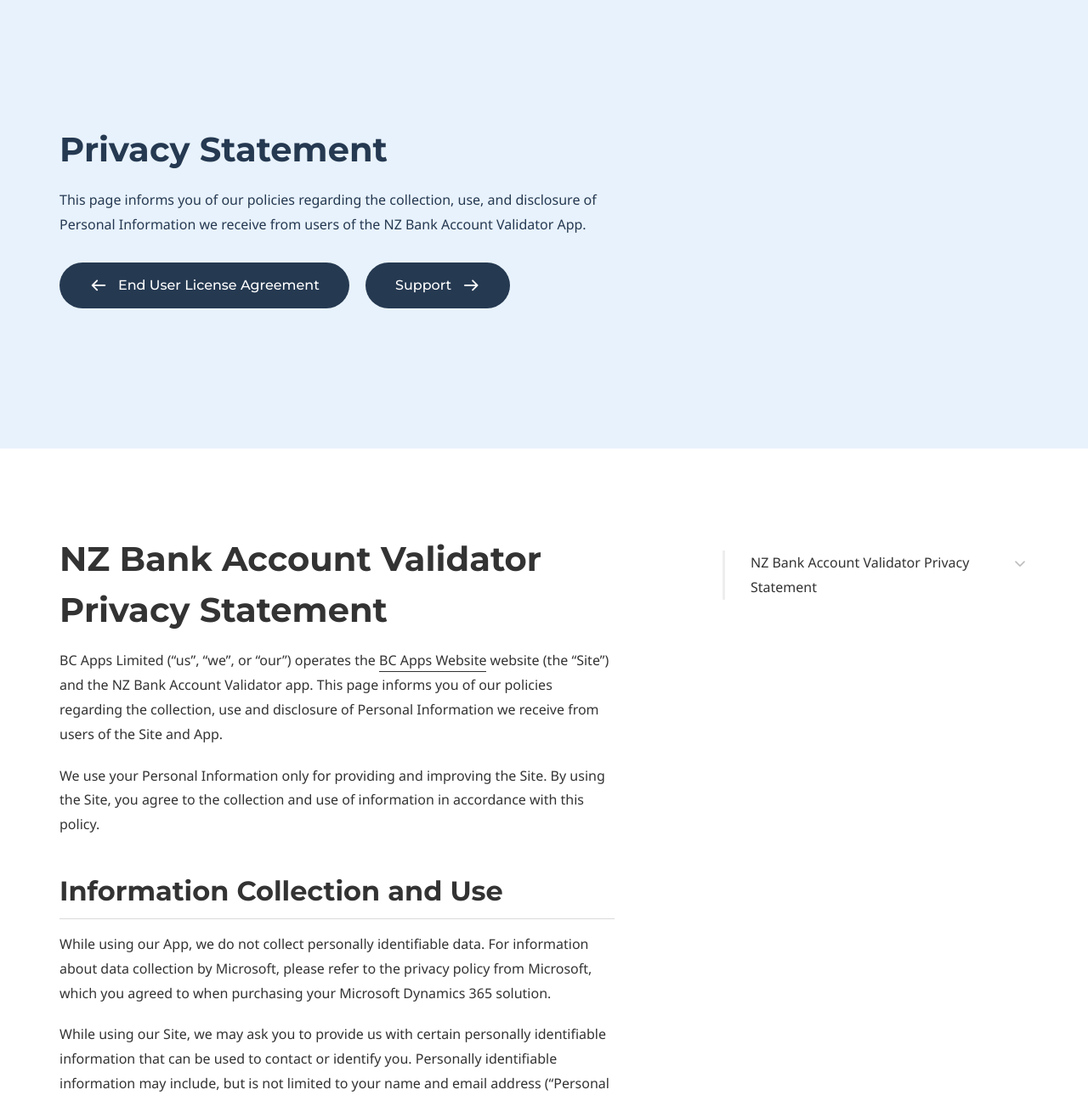
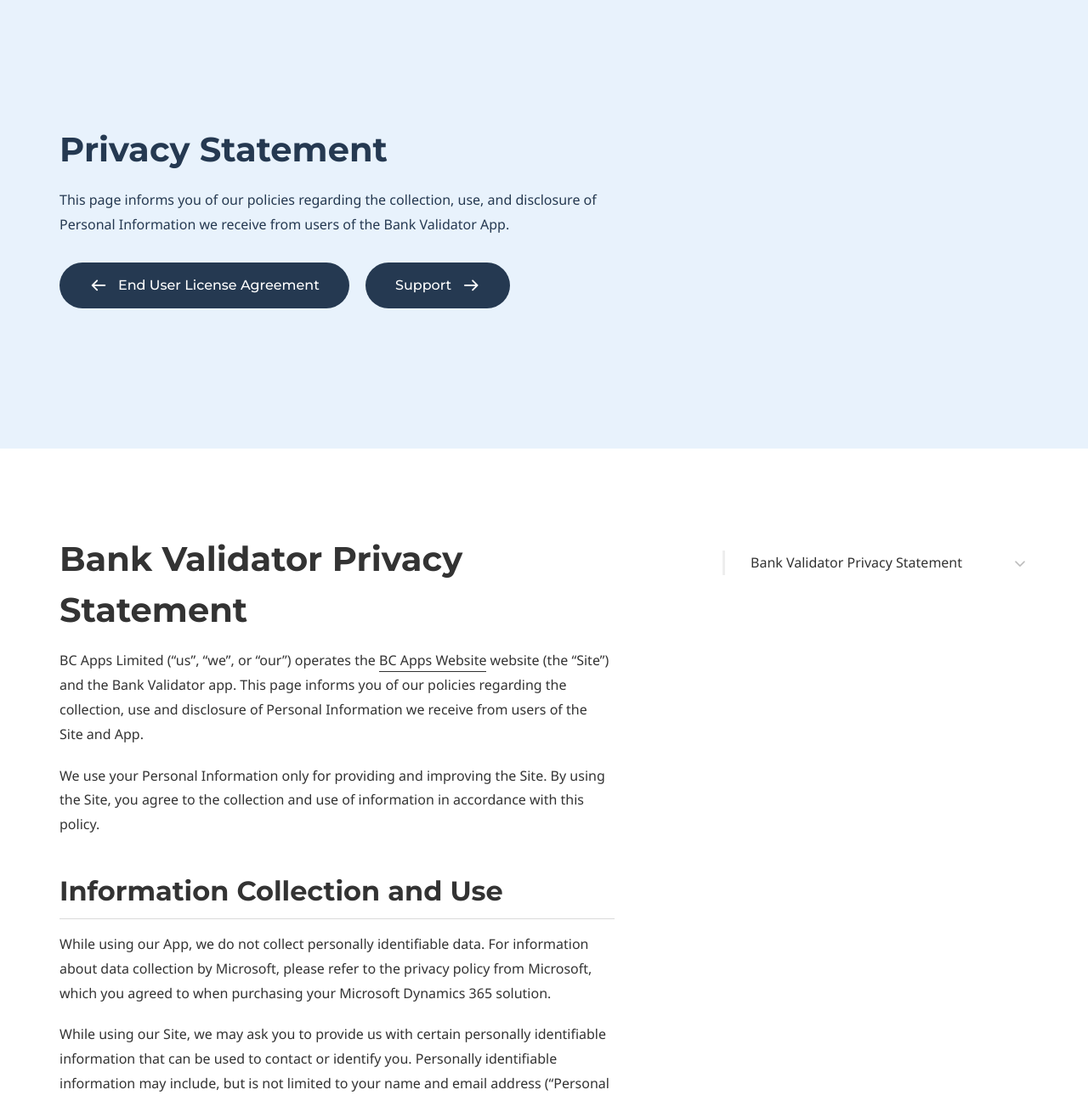
Before and after one commit to BCAppsLimited/BankValidator, a Jekyll site: the page built from privacy-statement.md, in a window 1280 px wide and 1400 px high, cut to the strip 104-1400 px from the top of the window. Shown: the whole strip at 85% size. Built offline with Jekyll 4.4.1, drawn with Linux system fonts in a browser that asks for light colours; some web fonts are replaced.

Commit message:
Update documentation to reflect name change from NZ Bank Account Validator to Bank Validator

```diff
--- a/eula.md
+++ b/eula.md
@@ -32,7 +32,7 @@
 
 ## Introduction
 
-This End-User License Agreement (“EULA”) is a legal agreement between you (either an individual or a single entity) and BC Apps Limited (“Licensor”) for the use of NZ Bank Account Validator (“Software”). This EULA governs your use of the Software provided by the Licensor. By installing or using the Software, you agree to be bound by the terms of this EULA.
+This End-User License Agreement (“EULA”) is a legal agreement between you (either an individual or a single entity) and BC Apps Limited (“Licensor”) for the use of Bank Validator (“Software”). This EULA governs your use of the Software provided by the Licensor. By installing or using the Software, you agree to be bound by the terms of this EULA.
 
 ## License Grant
 
@@ -50,7 +50,7 @@
 
 ## Related Agreements
 
-By agreeing to this EULA, you also agree to comply with the terms of [Microsoft Commercial Marketplace Terms of Use](https://learn.microsoft.com/en-nz/legal/marketplace/marketplace-terms) and [Microsoft Privacy Policy](https://privacy.microsoft.com/en-us/privacystatement), and any other agreements incorporated herein by reference. Links to these agreements can be found on the [NZ Bank Account validator Product Page](https://appsource.microsoft.com/en-NZ/product/DynamicsBC/PUBID.bcappslimited1693858041247%7CAID.nz-bank-account-validator%7CPAPPID.0a89d807-b47c-487d-97ec-a1c63d794cca) within Microsoft AppSource.
+By agreeing to this EULA, you also agree to comply with the terms of [Microsoft Commercial Marketplace Terms of Use](https://learn.microsoft.com/en-nz/legal/marketplace/marketplace-terms) and [Microsoft Privacy Policy](https://privacy.microsoft.com/en-us/privacystatement), and any other agreements incorporated herein by reference. Links to these agreements can be found on the [Bank Validator Product Page](https://appsource.microsoft.com/en-NZ/product/DynamicsBC/PUBID.bcappslimited1693858041247%7CAID.nz-bank-account-validator%7CPAPPID.0a89d807-b47c-487d-97ec-a1c63d794cca) within Microsoft AppSource.
 
 ## Jurisdiction
 
--- a/privacy-statement.md
+++ b/privacy-statement.md
@@ -6,7 +6,7 @@
 
 # Hero section
 title: Privacy Statement
-description: This page informs you of our policies regarding the collection, use, and disclosure of Personal Information we receive from users of the NZ Bank Account Validator App.
+description: This page informs you of our policies regarding the collection, use, and disclosure of Personal Information we receive from users of the Bank Validator App.
 
 # Author box
 author:
@@ -28,9 +28,9 @@
         url: /support
 ---
 
-# NZ Bank Account Validator Privacy Statement
+# Bank Validator Privacy Statement
 
-BC Apps Limited ("us", "we", or "our") operates the [BC Apps Website](https://www.bcapps.co) website (the "Site") and the NZ Bank Account Validator app. This page informs you of our policies regarding the collection, use and disclosure of Personal Information we receive from users of the Site and App.
+BC Apps Limited ("us", "we", or "our") operates the [BC Apps Website](https://www.bcapps.co) website (the "Site") and the Bank Validator app. This page informs you of our policies regarding the collection, use and disclosure of Personal Information we receive from users of the Site and App.
 
 We use your Personal Information only for providing and improving the Site. By using the Site, you agree to the collection and use of information in accordance with this policy.
 
```
Also changed, not shown: context-sensitive-help.md (+3 -3 lines), install-guide.md (+1 -1 lines), overview.md (+1 -1 lines).
